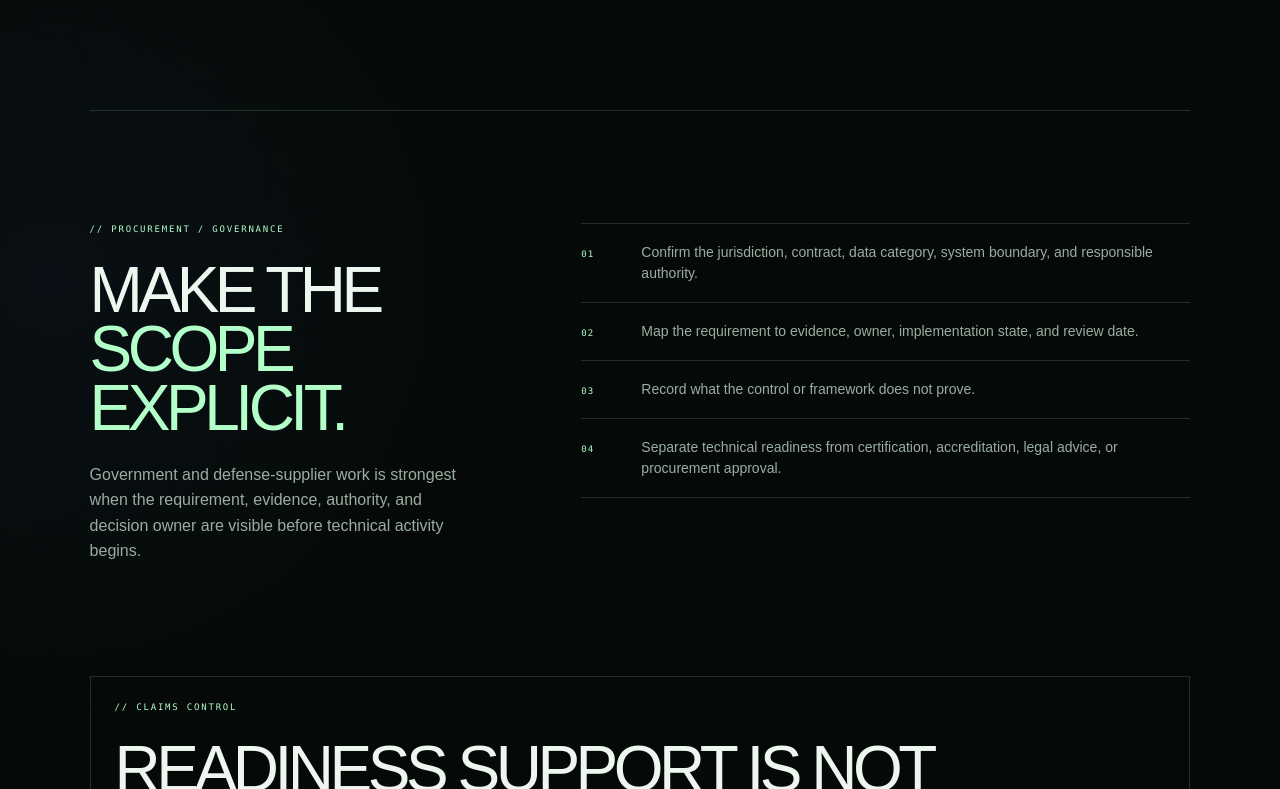
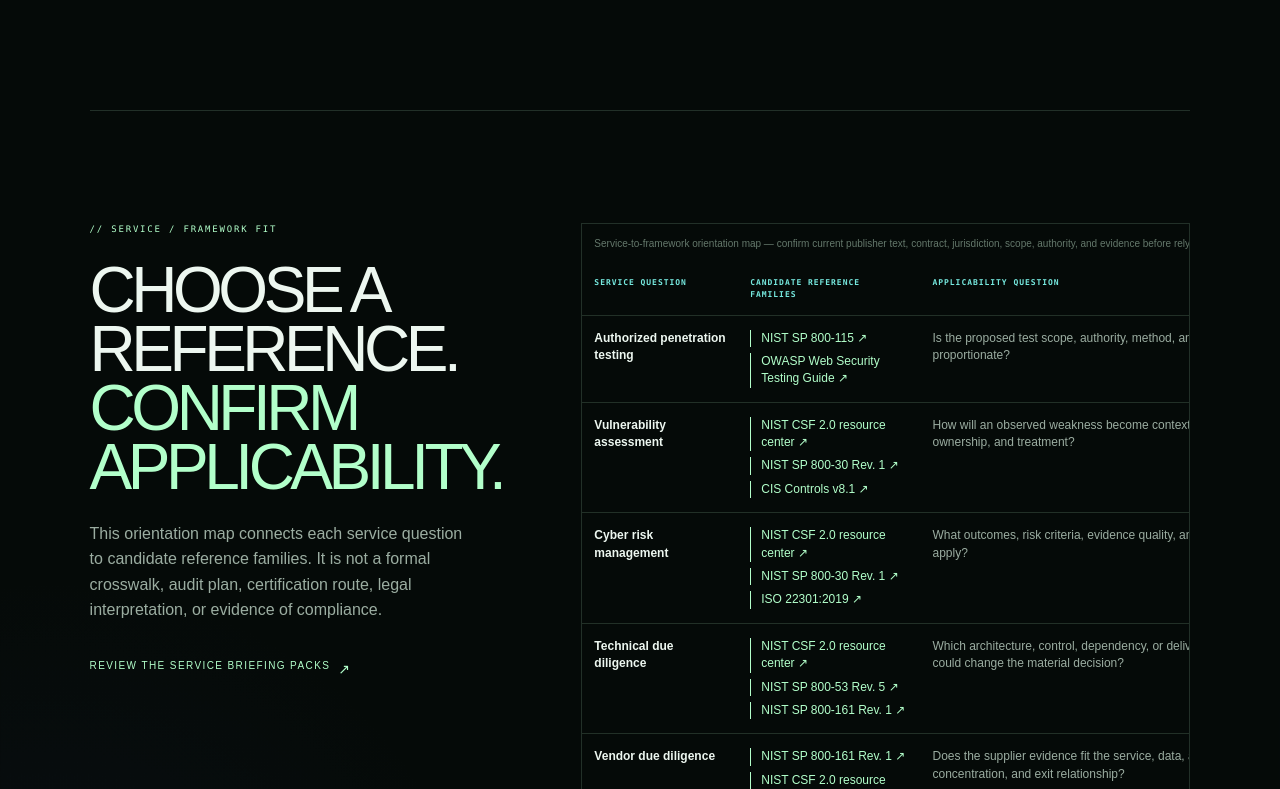
Before and after one commit to ZeroXSHDW/ZERODEVLLC-Website-Source-Code, a Next.js app: page /frameworks in a window 1280 px wide. Shown: the part 3071-3860 px from the top of the page. Built offline with nearby package versions, Linux system fonts and the light colour scheme.

Commit message:
feat: map services to framework applicability

```diff
--- a/app/frameworks/page.tsx
+++ b/app/frameworks/page.tsx
@@ -45,6 +45,21 @@
   'Separate technical readiness from certification, accreditation, legal advice, or procurement approval.',
 ];
 
+const serviceFrameworkMap = [
+  ['Authorized penetration testing', ['NIST SP 800-115', 'OWASP testing guidance'], 'Is the proposed test scope, authority, method, and evidence path proportionate?', 'Testing guidance does not grant authorization or prove that a system is secure.'],
+  ['Vulnerability assessment', ['NIST CSF 2.0', 'NIST SP 800-30 Rev. 1', 'CIS Controls v8.1'], 'How will an observed weakness become context, priority, ownership, and treatment?', 'A scanner result or control list is not, by itself, a validated finding or risk-acceptance decision.'],
+  ['Cyber risk management', ['NIST CSF 2.0', 'NIST SP 800-30 Rev. 1', 'ISO 22301:2019 / ISO 31000:2018'], 'What outcomes, risk criteria, evidence quality, and decision owner apply?', 'A reference family is not a universal score, board decision, or residual-risk acceptance.'],
+  ['Technical due diligence', ['NIST CSF 2.0', 'NIST SP 800-53 Rev. 5', 'NIST SP 800-161 Rev. 1'], 'Which architecture, control, dependency, or delivery questions could change the material decision?', 'Reference alignment is not independent assurance and does not create a legal, financial, investment, or procurement verdict.'],
+  ['Vendor due diligence', ['NIST SP 800-161 Rev. 1', 'NIST CSF 2.0', 'CIS Controls v8.1'], 'Does the supplier evidence fit the service, data, access, incident, concentration, and exit relationship?', 'A questionnaire or reference map is not supplier assurance or a procurement decision.'],
+  ['Compliance readiness', ['NIST SP 800-53 Rev. 5', 'NIST SP 800-171 Rev. 3 / 800-171A Rev. 3', 'ISO/IEC 27001:2022'], 'Which requirement applies, what evidence is expected, and who owns the control or exception?', 'Readiness mapping is not certification, accreditation, clearance, legal advice, or regulator approval.'],
+  ['Disaster recovery and BCP', ['NIST SP 800-34 Rev. 1', 'ISO 22301:2019 / ISO 31000:2018', 'NIST CSF 2.0'], 'What critical service, dependencies, recovery assumptions, and exercise evidence determine continuity?', 'A plan or framework does not prove recovery until the relevant capability is exercised and evidenced.'],
+  ['Incident readiness', ['NIST SP 800-61 Rev. 3', 'NIST CSF 2.0', 'NCSC Cyber Assessment Framework 4.0'], 'What roles, decisions, communications, evidence boundaries, and lessons must be practiced?', 'A readiness exercise is not live incident response, attribution, or a regulator decision.'],
+] as const;
+
+const frameworkReferenceByName = Object.fromEntries(
+  frameworks.map(([name, , , sourceLabel, sourceHref]) => [name, { sourceLabel, sourceHref }]),
+);
+
 export default function FrameworksPage() {
   return (
     <main className={styles.page}>
@@ -86,6 +101,45 @@
           </div>
         </section>
 
+        <section className={styles.outputSection} id="service-framework-map" aria-labelledby="service-framework-heading">
+          <div className={styles.sectionIntro}>
+            <p className={styles.eyebrow}>{'// SERVICE / FRAMEWORK FIT'}</p>
+            <h2 id="service-framework-heading">Choose a reference.<br /><span>Confirm applicability.</span></h2>
+            <p>This orientation map connects each service question to candidate reference families. It is not a formal crosswalk, audit plan, certification route, legal interpretation, or evidence of compliance.</p>
+            <p><Link className={styles.primaryLink} href="/services#briefing-packs">Review the service briefing packs <span aria-hidden="true">↗</span></Link></p>
+          </div>
+          <div className={styles.actionTableWrap}>
+            <table className={`${styles.actionTable} ${styles.frameworkMap}`}>
+              <caption className={styles.tableCaption}>Service-to-framework orientation map — confirm current publisher text, contract, jurisdiction, scope, authority, and evidence before relying on a reference.</caption>
+              <thead>
+                <tr>
+                  <th scope="col">Service question</th>
+                  <th scope="col">Candidate reference families</th>
+                  <th scope="col">Applicability question</th>
+                  <th scope="col">Boundary</th>
+                </tr>
+              </thead>
+              <tbody>
+                {serviceFrameworkMap.map(([service, references, applicability, boundary]) => (
+                  <tr key={service}>
+                    <td>{service}</td>
+                    <td>
+                      <ul className={styles.fieldList}>
+                        {references.map((referenceName) => {
+                          const reference = frameworkReferenceByName[referenceName];
+                          return <li key={referenceName}><a href={reference?.sourceHref ?? '#library-heading'} target={reference ? '_blank' : undefined} rel={reference ? 'noopener noreferrer' : undefined}>{reference?.sourceLabel ?? referenceName} <span aria-hidden="true">↗</span></a></li>;
+                        })}
+                      </ul>
+                    </td>
+                    <td>{applicability}</td>
+                    <td>{boundary}</td>
+                  </tr>
+                ))}
+              </tbody>
+            </table>
+          </div>
+        </section>
+
         <section className={styles.twoColumn} aria-labelledby="procurement-heading">
           <div>
             <p className={styles.eyebrow}>{'// PROCUREMENT / GOVERNANCE'}</p>
--- a/app/services/page.tsx
+++ b/app/services/page.tsx
@@ -239,7 +239,7 @@
             <p className={styles.eyebrow}>{'// SERVICE BRIEFING PACKS'}</p>
             <h2 id="briefing-packs-heading">Know the<br /><span>first boundary.</span></h2>
             <p>These synthetic service briefs help a buyer compare the decision, entry gate, representative output, and no-fit condition before a detailed proposal or sensitive exchange.</p>
-            <p><Link className={styles.primaryLink} href="/deliverables">Review deliverable shapes <span aria-hidden="true">↗</span></Link></p>
+            <p><Link className={styles.primaryLink} href="/deliverables">Review deliverable shapes <span aria-hidden="true">↗</span></Link><br /><Link className={styles.primaryLink} href="/frameworks#service-framework-map">Review framework applicability <span aria-hidden="true">↗</span></Link></p>
           </div>
           <div className={styles.briefingPackGrid}>
             {serviceBriefs.map((brief) => (
--- a/app/services/services.module.css
+++ b/app/services/services.module.css
@@ -128,10 +128,14 @@
 .actionTableWrap { border: 1px solid var(--line); overflow-x: auto; }
 .actionTable { border-collapse: collapse; min-width: 760px; width: 100%; }
 .servicesMatrix { min-width: 1040px; }
+.frameworkMap { min-width: 1160px; }
 .actionTable th, .actionTable td { border-bottom: 1px solid var(--line); padding: 14px 12px; text-align: left; vertical-align: top; }
 .actionTable th { color: var(--cyan); font-size: 8px; letter-spacing: .12em; text-transform: uppercase; }
 .actionTable td { color: var(--muted); font-family: Arial, Helvetica, sans-serif; font-size: 12px; line-height: 1.45; }
 .actionTable td:first-child { color: var(--ink); font-weight: 600; }
+.frameworkMap td a { color: var(--green); }
+.frameworkMap td a:hover, .frameworkMap td a:focus-visible { color: var(--green-bright); }
+.frameworkMap .fieldList { gap: 6px; }
 .actionTable tr:last-child td { border-bottom: 0; }
 .tableCaption { color: var(--dim); font-family: Arial, Helvetica, sans-serif; font-size: 10px; padding: 12px; text-align: left; }
 .frameworkTag { color: var(--cyan); display: block; font-size: 8px; letter-spacing: .12em; margin-bottom: 38px; }
--- a/scripts/security-check.mjs
+++ b/scripts/security-check.mjs
@@ -154,6 +154,10 @@
 requireText("app/frameworks/page.tsx", frameworksPage, "NIST SP 800-171 Rev. 3");
 requireText("app/frameworks/page.tsx", frameworksPage, "NCSC Cyber Assessment Framework 4.0");
 requireText("app/frameworks/page.tsx", frameworksPage, "primary publisher reference");
+requireText("app/frameworks/page.tsx", frameworksPage, "SERVICE / FRAMEWORK FIT");
+requireText("app/frameworks/page.tsx", frameworksPage, "Service-to-framework orientation map");
+requireText("app/frameworks/page.tsx", frameworksPage, "not a formal crosswalk");
+requireText("app/frameworks/page.tsx", frameworksPage, "Review the service briefing packs");
 requireText("app/frameworks/page.tsx", frameworksPage, "Readiness support is not");
 requireText("app/frameworks/page.tsx", frameworksPage, "twitter:");
 requireText("app/engage/page.tsx", engagePage, "Do not send secrets");
```
